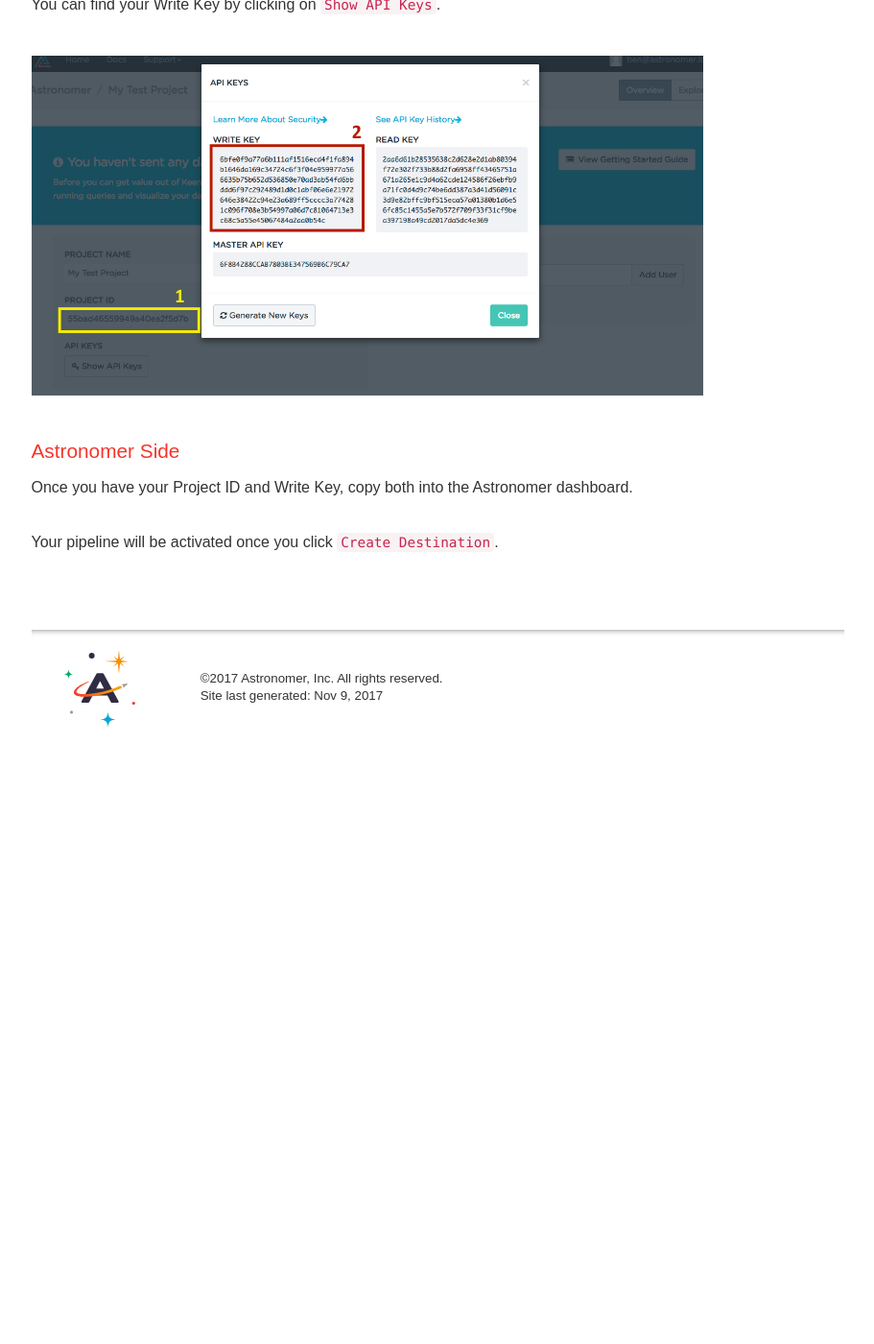
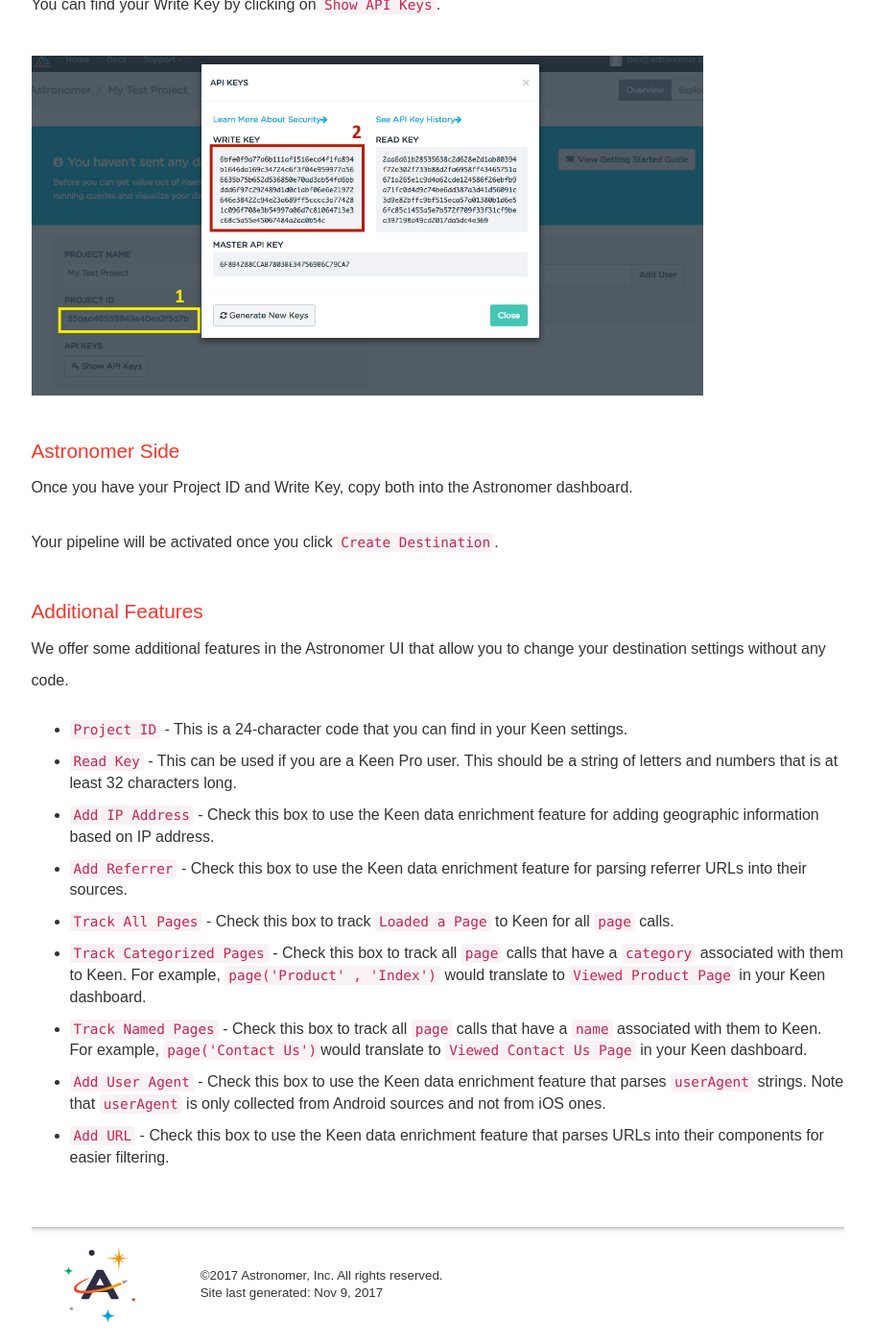
Before and after one commit to petedejoy/documentation, a Jekyll site: the page built from v2/clickstream/destinations/keen-io.md, in a window 1280 px wide and 1400 px high, scrolled down 1316 px. Shown: the whole window at 96% size, without its empty margins (330-1241 px from the left). Built offline with Jekyll 4.4.1, drawn with Linux system fonts in a browser that asks for light colours; nearby versions of some CDN libraries; some web fonts are replaced; comment, search, counter and statistics services are not loaded; before the commit the page ends 2094 px from its top, so only the background shows below that.

Commit message:
Keen IO and Mixpanel Additional Features Sections Added #119

```diff
--- a/v2/clickstream/destinations/keen-io.md
+++ b/v2/clickstream/destinations/keen-io.md
@@ -37,3 +37,17 @@ You can find your Write Key by clicking on `Show API Keys`.
 Once you have your Project ID and Write Key, copy both into the Astronomer dashboard.
 
 Your pipeline will be activated once you click `Create Destination`.
+
+### Additional Features
+
+We offer some additional features in the Astronomer UI that allow you to change your destination settings without any code.
+
+* `Project ID` - This is a 24-character code that you can find in your Keen settings.
+* `Read Key` - This can be used if you are a Keen Pro user. This should be a string of letters and numbers that is at least 32 characters long.
+* `Add IP Address` - Check this box to use the Keen data enrichment feature for adding geographic information based on IP address.
+* `Add Referrer` - Check this box to use the Keen data enrichment feature for parsing referrer URLs into their sources.
+* `Track All Pages` - Check this box to track `Loaded a Page` to Keen for all `page` calls.
+* `Track Categorized Pages` - Check this box to track all `page` calls that have a `category` associated with them to Keen. For example, `page('Product' , 'Index')` would translate to `Viewed Product Page` in your Keen dashboard.
+* `Track Named Pages` - Check this box to track all `page` calls that have a `name` associated with them to Keen. For example, `page('Contact Us')`would translate to `Viewed Contact Us Page` in your Keen dashboard.
+* `Add User Agent` - Check this box to use the Keen data enrichment feature that parses `userAgent` strings. Note that `userAgent` is only collected from Android sources and not from iOS ones.
+* `Add URL` - Check this box to use the Keen data enrichment feature that parses URLs into their components for easier filtering.
```
